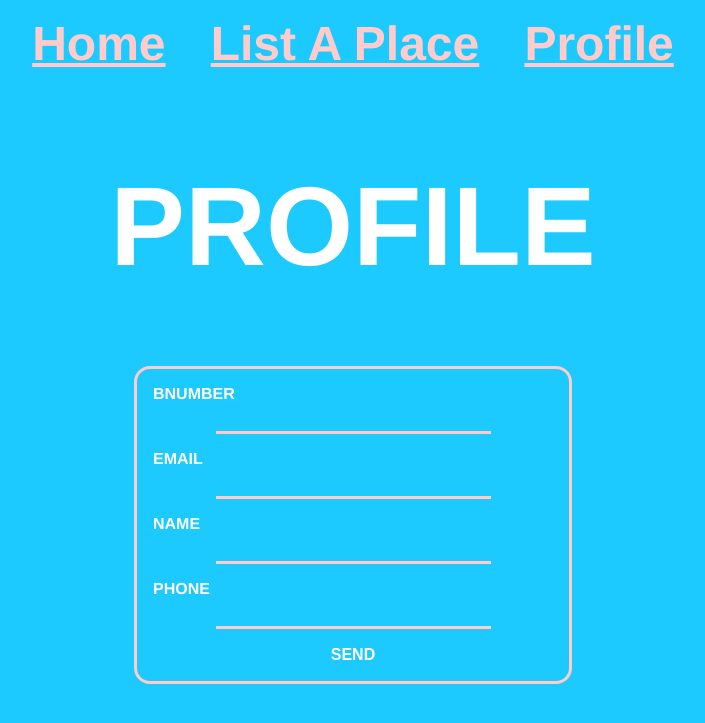
After one commit to achanchan/WellesleyStays, a Flask app: page /form/ in a window 1280 px wide. The commit adds this page. Shown: the top 723 px of the page, without its empty margins (287-992 px from the left). Run offline with Flask 2, Linux system fonts and the light colour scheme.

Commit message:
add form

```diff
--- a/static/style.css
+++ b/static/style.css
@@ -46,7 +46,6 @@ form {
 	/* To make sure that all text fields have the same font settings By default, textareas have a monospace font */
 	font: 1em sans-serif;
 	font-weight: bold;
-	text-transform: uppercase;
 	color: #ffcccb;
 	/* To give the same size to all text fields */
 	width: 300px;
--- /dev/null
+++ b/templates/form.html
@@ -0,0 +1,23 @@
+{% extends "base.html" %}
+
+{% block main_content %}
+  <h1>PROFILE</h1>
+      <form action="{{url_for('insert')}}" method="post">
+          <div>
+            <label for="bnumber">BNUMBER</label> <input type="text" id="bnumber" name="bnumber" required size="9">
+          </div>
+          <div>
+            <label for="email">EMAIL</label> <input type="text" id="email" name="email" required>
+          </div>
+          <div>
+            <label for="name">NAME</label> <input type="text" id="name" name="user_name" required>
+          </div>
+          <div>
+            <label for="phonenum">PHONE</label> <input type="text" id="phonenum" name="phonenum" required>
+          </div>
+          <div class="button">
+            <button type="submit">SEND</button>
+          </div>
+      </form>
+      <br>
+{% endblock %}
```
